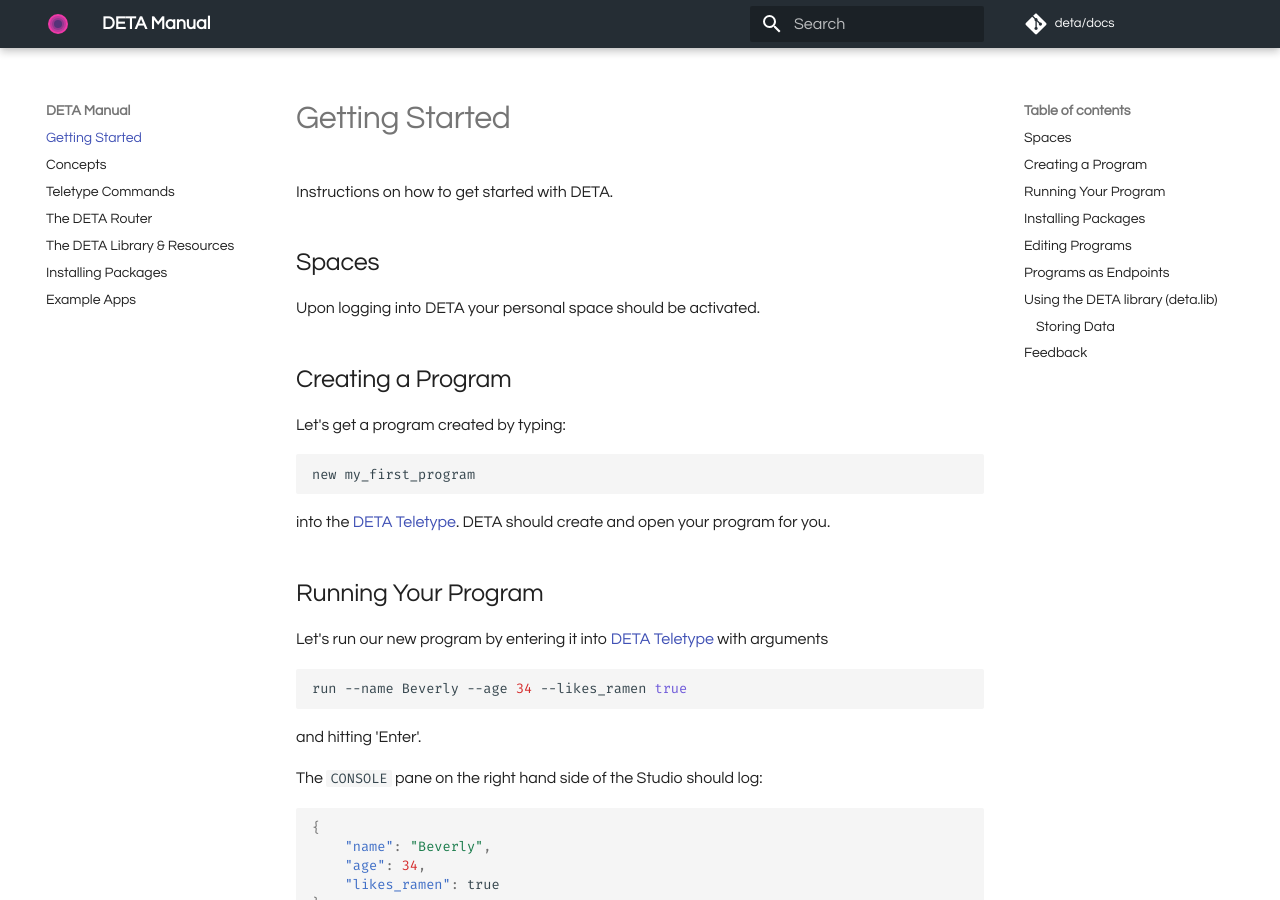
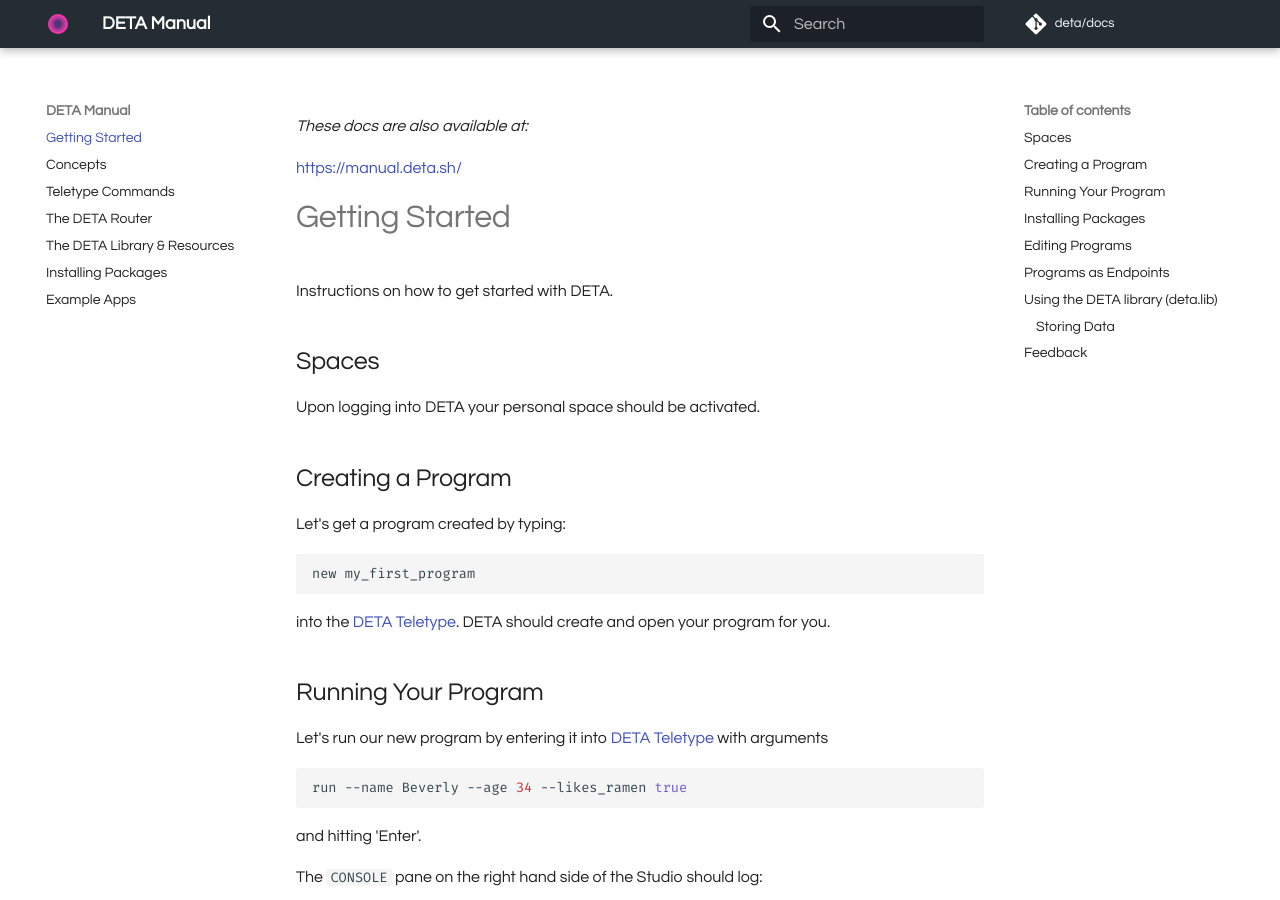
Before and after one commit to fmquaglia/manual, an MkDocs documentation site: the page built from docs/index.md, in a window 1280 px wide and 900 px high. Built offline with MkDocs 1.6.1 and Material for MkDocs 9.7.7, drawn with Linux system fonts in a browser that asks for light colours; comment, search, counter and statistics services are not loaded.

Commit message:
new tab link

```diff
--- a/docs/index.md
+++ b/docs/index.md
@@ -1,3 +1,7 @@
+*These docs are also available at:*
+
+<a href="https://manual.deta.sh/" target="_blank">https://manual.deta.sh/</a>
+
 # Getting Started
 
 Instructions on how to get started with DETA.
--- a/mkdocs.yml
+++ b/mkdocs.yml
@@ -12,6 +12,8 @@ theme:
   logo: '/images/logo.svg'
 markdown_extensions:
   - admonition
+  - toc:
+      permalink: true
   - codehilite
   - pymdownx.tilde
 extra:
```
